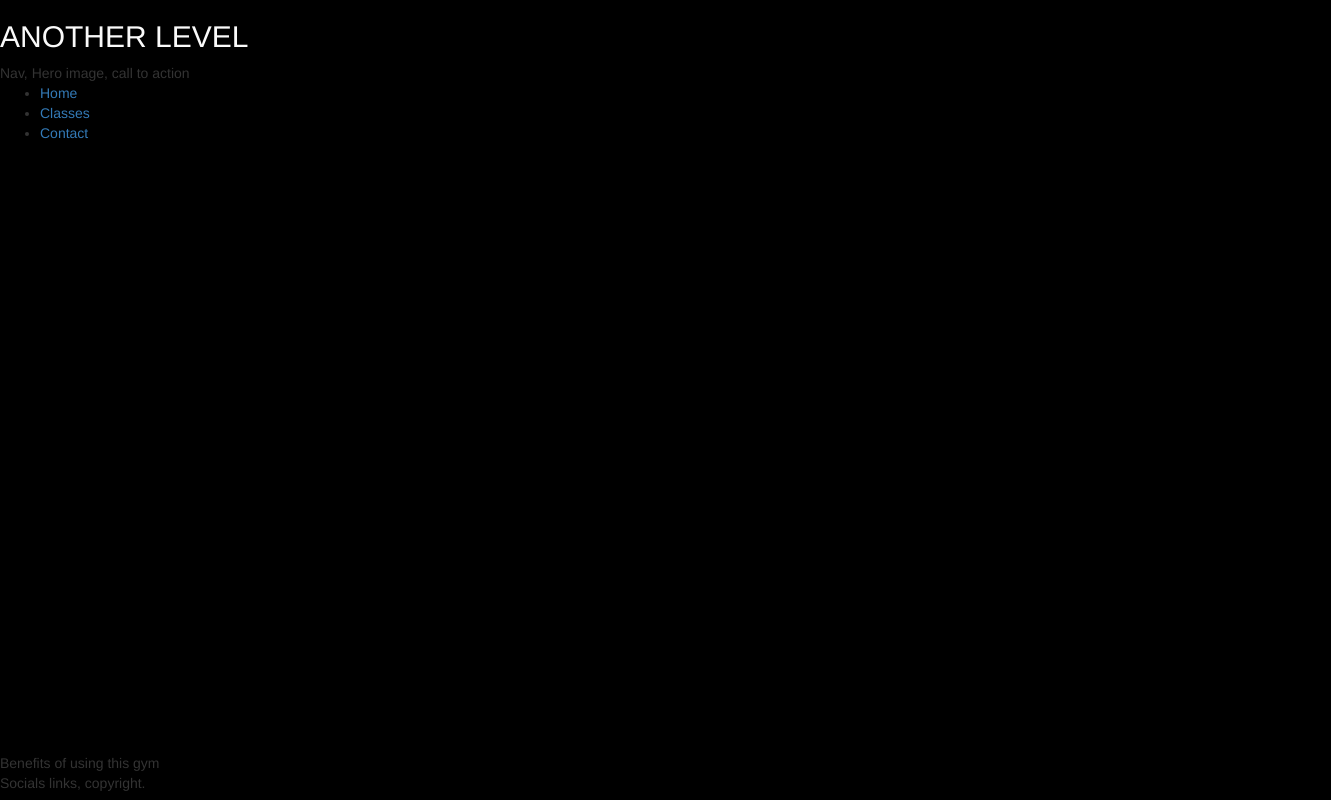
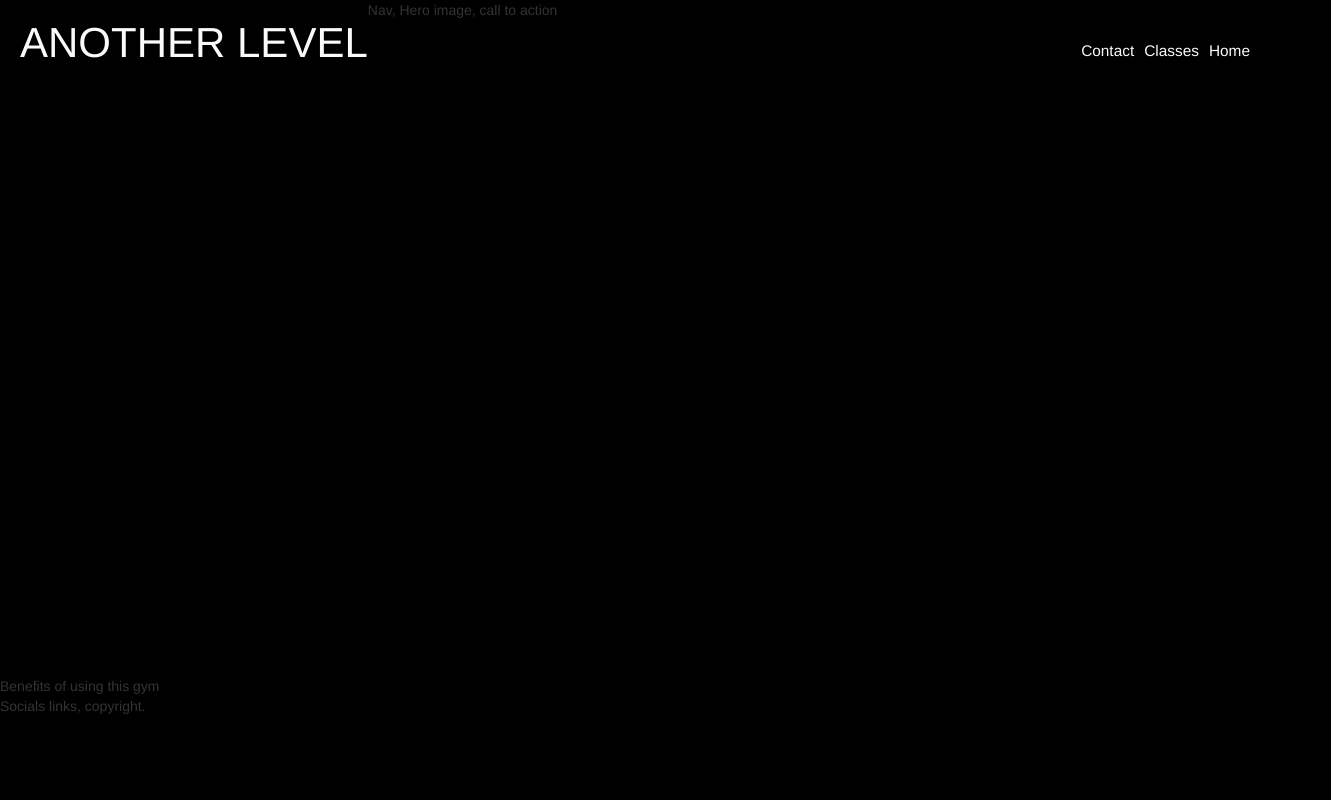
Before and after one commit to elliot-gardner/anothergym, a plain HTML site: page index.html in a window 1280 px wide. Shown: the whole page, 1331 px wide, since content can reach past the window. Drawn offline with nearby package versions, Linux system fonts and the light colour scheme.

Commit message:
added menu styling & added outer to hide overflow on hero image

```diff
--- a/assets/css/style.css
+++ b/assets/css/style.css
@@ -1,13 +1,43 @@
 body{
     background-color: #000;
 }
+
+#logo {
+    float: left;
+    font-size: 300%;
+    padding-left: 20px;
+  }
+
+ #menu ul{
+     margin: 20px;
+ }
+
+#menu li{
+    list-style-type: none;
+    font-size: 110%;
+    float: right;
+    padding-right: 10px;
+
+}
+
+#menu a{
+    text-decoration: none;
+    color:#fafafa
+}
+
 
 h2{
     text-transform: uppercase;
     color: #fafafa;
 }
 
+#hero-outer{
+    overflow:hidden;
+    width:100%;
+}
+
 #hero-image{
+    padding-top: 30px;
     height: 600px;
     width: 100%;
     background: url("/assets/images/hero.jpg") no-repeat center center;
@@ -23,6 +53,6 @@ h2{
       transform: scale(1);
     }
     to {
-      transform: scale(1.1);
+      transform: scale(1.08);
     }
   }
--- a/index.html
+++ b/index.html
@@ -12,8 +12,8 @@
 </head>
 <body>
     <header>
-        <h2>Another Level</h2>Nav, Hero image, call to action
-        <nav>
+        <h2 id="logo">Another Level</h2>Nav, Hero image, call to action
+        <nav id="menu">
             <ul>
                 <li><a href="/index.html">Home</a></li>
                 <li><a href="/classes.html">Classes</a></li>
@@ -21,7 +21,7 @@
             </ul>
         </nav>
     </header>
-    <section>
+    <section id="hero-outer">
         <div id="hero-image"></div>
     </section>
     <section>
```
